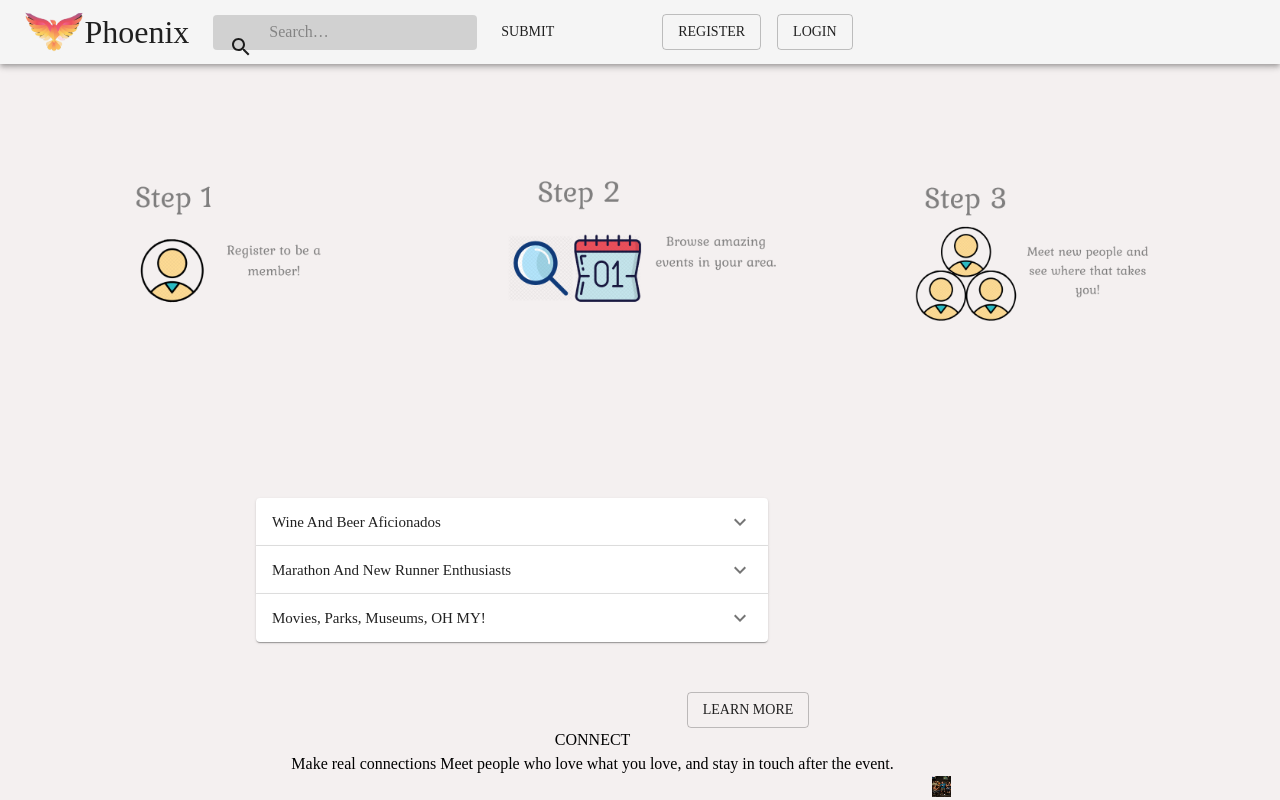
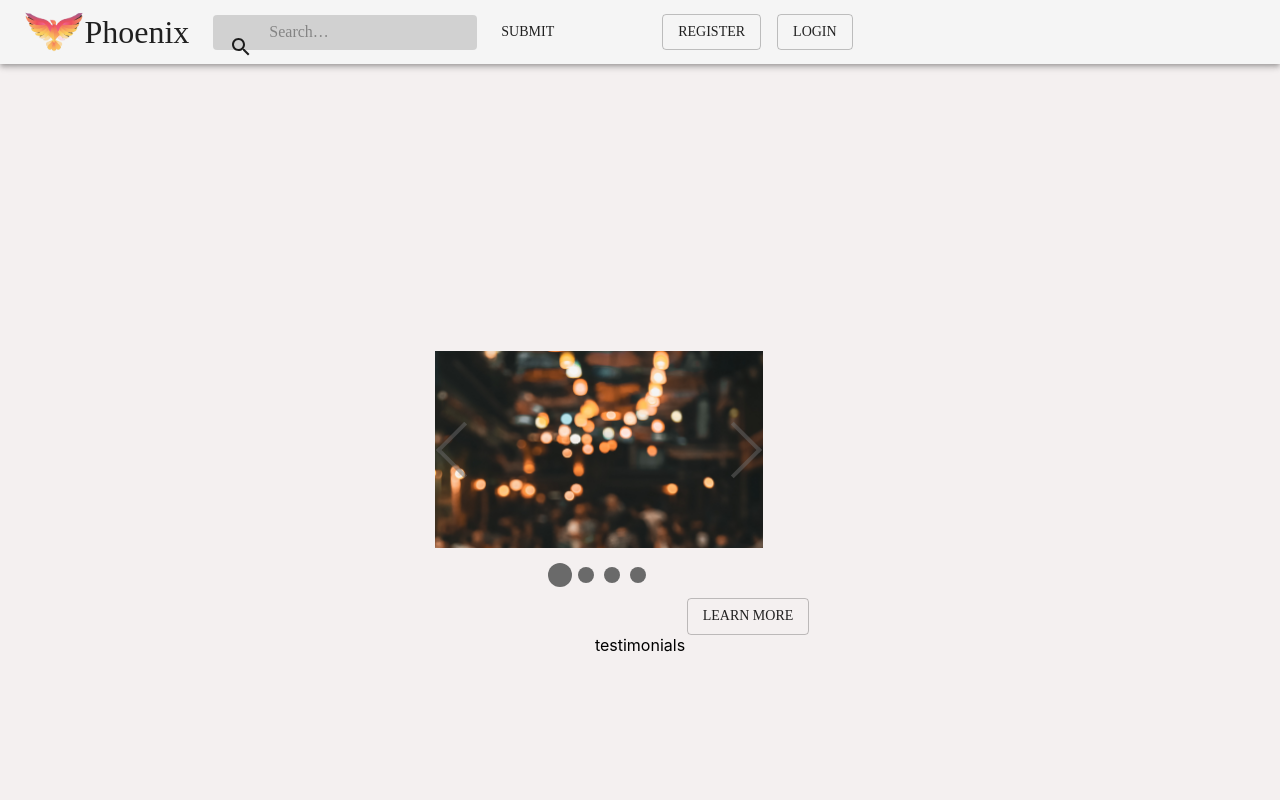
Before and after one commit to BloomTech-Labs/phoenix-fe, a React (Create React App) app: page / in a window 1280 px wide. Shown: the top 800 px of the page. Built offline with nearby package versions, Linux system fonts and the light colour scheme; a web font is replaced by a local one.

Commit message:
New Slider of Pictures feature  on Landing page, replaces carousel

```diff
--- a/package.json
+++ b/package.json
@@ -18,6 +18,7 @@
     "moment": "^2.24.0",
     "react": "^16.13.0",
     "react-addons-css-transition-group": "^15.6.2",
+    "react-awesome-slider": "^4.1.0",
     "react-dom": "^16.12.0",
     "react-ga": "^2.7.0",
     "react-hook-form": "^5.1.1",
--- a/src/components/LandPageCarousel.js
+++ /dev/null
@@ -1,52 +0,0 @@
-import React, { useState } from "react";
-import LandPageCarouselStyles from "../styles/LandPageCarouselStyles";
-import carousel1blurrparty from "../images/carousel1blurrparty.jpg";
-import carousel2marathon from "../images/carousel2marathon.jpg";
-import carousel3couplepark from "../images/carousel3couplepark.jpg";
-import Typography from '@material-ui/core/Typography';
-import Button from '@material-ui/core/Button';
-
-const images = [carousel1blurrparty, carousel2marathon, carousel3couplepark];
-
-export default function LandPageCarousel() {
-  const useStyles = LandPageCarouselStyles;
-  const classes = useStyles();
-
-  const [selectedImage, setSelecedImage] = useState(0);
-
-  const handleBackImage = () => {
-    if (selectedImage > 0) {
-      setSelecedImage(selectedImage - 1);
-    }
-  };
-
-  const handleNextImage = () => {
-    if (selectedImage < images.length - 1) {
-      setSelecedImage(selectedImage + 1);
-    }
-  };
-
-  return (
-    <div className={classes.root}>
-      <div className={classes.carousel}>
-        <span className={classes.buttonCarousel}>
-        <Typography className={classes.heading}>
-        <Button  variant="outlined"
-         onClick={handleBackImage}>Back</Button>
-          </Typography>
-        </span>
-        <img
-          src={images[selectedImage]}
-          alt="blurred party people"
-          className={classes.carousel}
-        />
-        <span className={classes.buttonCarousel}>
-        <Typography className={classes.heading}>
-        <Button  variant="outlined"
-           onClick={handleNextImage}>Next</Button>
-           </Typography>
-        </span>
-      </div>
-    </div>
-  );
-}
--- a/src/components/Landing/Carosel/Panels.js
+++ /dev/null
@@ -1,67 +0,0 @@
-import React from "react";
-import MockEventStyles from '../../../styles/MockEventsStyles';
-import ExpansionPanel from '@material-ui/core/ExpansionPanel';
-import ExpansionPanelSummary from '@material-ui/core/ExpansionPanelSummary';
-import ExpansionPanelDetails from '@material-ui/core/ExpansionPanelDetails';
-import Typography from '@material-ui/core/Typography';
-import ExpandMoreIcon from '@material-ui/icons/ExpandMore';
-import Button from '@material-ui/core/Button';
-import CardMedia from '@material-ui/core/CardMedia';
-import CardActionArea from '@material-ui/core/CardActionArea';
-
-import Wine from '../../../images/carousel1blurrparty.jpg'
-import Marathn from '../../../images/carousel2marathon.jpg'
-import Museum from '../../../images/carousel3couplepark.jpg'
-
-
-export default function MockEvents(){
-  const useStyles = MockEventStyles;
-  const classes = useStyles();
-  const data = [
-        {img: `${Wine}`,
-        title: "Wine And Beer Aficionados",
-        content: "Whether you are new to wine tasting or beer sampling or a long time connoisseur, please join us for a fun filled night of connecting with new friends or reuniting with past friends sampling local varieties and enjoying a live local band."},
-        {img: `${Marathn}`,
-        title: "Marathon And New Runner Enthusiasts",
-        content: "Whether you are new to marathons or running as a sport or a long time member, please join us for a fun filled night of connecting with new friends or reuniting with past friends sampling nutrition supplements, trying out new training equipment."},
-        {img: `${Museum}`,
-        title: "Movies, Parks, Museums, OH MY!",
-        content: "Whether you are new to attending Movie Premiers, Specialty Parks or Museums  or you are a long time fan, please join us for a fun filled night. Connect with new friends or reunite with past friends by watching new movie trailers, video tours of the best parks and museums while enjoying light snacks and beverages."}
-    ]
-    return(
-       <div className={classes.root}>
-           {data.map(i => (
-        <ExpansionPanel>
-            <ExpansionPanelSummary
-            expandIcon={<ExpandMoreIcon />}
-            aria-controls="panel1a-content"
-            id="panel1a-header">
-                 <Typography className={classes.heading}>{i.title}</Typography>
-            </ExpansionPanelSummary>
-                 <ExpansionPanelDetails>
-
-                    <Typography>{i.content}
-                    <div>
-                    <Button  variant="outlined" href="/events" >
-                        More about the event here</Button>
-                    </div>
-                    </Typography>
-                    <CardActionArea>
-
-                    <CardMedia
-                        className={classes.media}
-                        image={i.img}
-                        title={i.title}
-                    />
-
-                    </CardActionArea>
-
-        </ExpansionPanelDetails>
-      </ExpansionPanel>
-           ))}
-
-
-
-       </div>
-    )
-};
--- a/src/components/Landing/LandingPage.js
+++ b/src/components/Landing/LandingPage.js
@@ -1,13 +1,11 @@
 import React from "react";
 import { makeStyles } from "@material-ui/core/styles";
-import HowToBar from "../../images/howtobarphoenixlanding.png";
-import LandingPagePeople from "../../images/LandingPagePeople.jpg";
-import Calendar from "../../images/calTrans.png";
 import CTAbutton from "./CTAbutton";
-import LandPageCarousel from "../LandPageCarousel";
-import MockEvents from "../MockEvents";
-import LandingPageTestimony from "./LandingPageTestimony";
-import Panels from '../Landing/Carosel/Panels'
+import { Slider } from "./Slider/Slider";
+import blurParty from "../../images/carousel1blurrparty.jpg";
+import marathon from "../../images/carousel2marathon.jpg";
+import couplePark from "../../images/carousel3couplepark.jpg";
+import barScene from "../../images/carousel4barscene.jpg";
 
 const useStyles = makeStyles((theme) => ({
   root: {
@@ -22,19 +20,19 @@ const useStyles = makeStyles((theme) => ({
     flexDirection: "row",
     justifyContent: "center",
     margin: "50px 0 0 13.5rem",
-    [theme.breakpoints.up('md')]: {},
+    [theme.breakpoints.up("md")]: {},
   },
   firstthird: {
     maxWidth: "80%",
     display: "flex",
     justifyContent: "center",
     flexDirection: "row",
-    [theme.breakpoints.up('md')]: {},
+    [theme.breakpoints.up("md")]: {},
   },
   howtobar: {
     margin: "5rem",
     width: "80%",
-    [theme.breakpoints.up('md')]: {},
+    [theme.breakpoints.up("md")]: {},
   },
   banner: {
     display: "flex",
@@ -74,45 +72,50 @@ const useStyles = makeStyles((theme) => ({
     // opacity: "0.5",
     [theme.breakpoints.down("sm")]: {},
   },
-  caltrans: {
-    maxWidth: "80%",
-  }
-
+  imageContainer: {
+    display: "flex",
+    alignItems: "center",
+    width: "300px",
+    height: "100px",
+    justifyContent: "center",
+  },
+  carousel: {
+    width: "100%",
+    height: "300px",
+    justifyContent: "center",
+    alignItems: "center",
+    display: "flex",
+  },
 }));
 
 export default function PrimarySearchAppBar() {
   const classes = useStyles();
 
+  const media = [
+    {
+      source: blurParty,
+    },
+    {
+      source: marathon,
+    },
+    {
+      source: couplePark,
+    },
+    {
+      source: barScene,
+    },
+  ];
+
   return (
     <main className={classes.root}>
-      <img src={HowToBar} alt="how to bar" className={classes.howtobar} />
       <div className={classes.firstthird}>
-        <Panels/>
+        <Slider media={media}></Slider>
       </div>
       <div className={classes.cta}>
         <CTAbutton />
       </div>
-      <div>
-      </div>
-      <div className={classes.banner}>
-        <div style={{ display: "flex", justifyContent: "flex-center" }}>
-          <LandingPageTestimony />
-          <div>
-          <img
-            src={LandingPagePeople}
-            alt="inclusive svg people"
-            className={classes.svg}
-          />
-          {/* <img
-                src={Calendar}
-                alt="inclusive svg people"
-                className={classes.caltrans}
-              /> */}
-          </div>
-        </div>
-        <div className={classes.bannerDivRight}>
-        </div>
-      </div>
+      <div></div>
+      <div className={classes.banner}>testimonials</div>
     </main>
   );
 }
--- /dev/null
+++ b/src/components/Landing/Slider/Slider.js
@@ -0,0 +1,7 @@
+import React from "react";
+import AwesomeSlider from 'react-awesome-slider';
+import 'react-awesome-slider/dist/styles.css';
+
+export const Slider = ({  children, ...props }) => {
+  return <AwesomeSlider {...props}>{children}</AwesomeSlider>;
+};
--- a/src/components/MockEvents.js
+++ /dev/null
@@ -1,75 +0,0 @@
-import React from "react";
-import MockEventStyles from '../styles/MockEventsStyles';
-import ExpansionPanel from '@material-ui/core/ExpansionPanel';
-import ExpansionPanelSummary from '@material-ui/core/ExpansionPanelSummary';
-import ExpansionPanelDetails from '@material-ui/core/ExpansionPanelDetails';
-import Typography from '@material-ui/core/Typography';
-import ExpandMoreIcon from '@material-ui/icons/ExpandMore';
-import Button from '@material-ui/core/Button';
-
-
-export default function MockEvents(){
-  const useStyles = MockEventStyles;
-  const classes = useStyles();
-
-    return(
-       <div className={classes.root}>
-
-           <ExpansionPanel>
-        <ExpansionPanelSummary
-          expandIcon={<ExpandMoreIcon />}
-          aria-controls="panel1a-content"
-          id="panel1a-header"
-        >
-          <Typography className={classes.heading}>Wine And Beer Aficionados</Typography>
-        </ExpansionPanelSummary>
-        <ExpansionPanelDetails>
-          <Typography>
-           Whether you are new to wine tasting or beer sampling or a long time connoisseur, please join us for a fun filled night of connecting with new friends or reuniting with past friends sampling local varieties and enjoying a live local band.
-           <Button  variant="outlined" href="/events" >
-  More about the event here
-  </Button>
-          </Typography>
-          <div>
-
-          </div>
-        </ExpansionPanelDetails>
-      </ExpansionPanel>
-      <ExpansionPanel>
-        <ExpansionPanelSummary
-          expandIcon={<ExpandMoreIcon />}
-          aria-controls="panel1a-content"
-          id="panel1a-header"
-        >
-          <Typography className={classes.heading}>Marathon And New Runner Enthusiasts</Typography>
-        </ExpansionPanelSummary>
-        <ExpansionPanelDetails>
-          <Typography>
-          Whether you are new to marathons or running as a sport or a long time member, please join us for a fun filled night of connecting with new friends or reuniting with past friends sampling nutrition supplements, trying out new training equipment.
-          <Button  variant="outlined" href="/events" >
-  More about the event here
-  </Button>
-          </Typography>
-        </ExpansionPanelDetails>
-      </ExpansionPanel>
-      <ExpansionPanel>
-        <ExpansionPanelSummary
-          expandIcon={<ExpandMoreIcon />}
-          aria-controls="panel1a-content"
-          id="panel1a-header"
-        >
-          <Typography className={classes.heading}>Movies, Parks, Museums, OH MY!</Typography>
-        </ExpansionPanelSummary>
-        <ExpansionPanelDetails>
-          <Typography>
-          Whether you are new to attending Movie Premiers, Specialty Parks or Museums  or you are a long time fan, please join us for a fun filled night. Connect with new friends or reunite with past friends by watching new movie trailers, video tours of the best parks and museums while enjoying light  snacks and beverages.
-          <Button variant="outlined" href="/events" >
-  More about the event here
-  </Button>
-          </Typography>
-        </ExpansionPanelDetails>
-      </ExpansionPanel>
-
-       </div>
-    )
-};
--- a/src/styles/LandPageCarouselStyles.js
+++ /dev/null
@@ -1,28 +0,0 @@
-import { makeStyles } from "@material-ui/core/styles";
-
-const LandPageCarouselStyles = makeStyles(theme => ({
-  root: {
-    width: "40%",
-    display: "flex",
-    flexDirection: "row",
-    [theme.breakpoints.up('md')]: {},
-  },
-  carousel: {
-    width: "65%",
-    display: "flex",
-    margin: "2rem",
-    [theme.breakpoints.up('md')]: {},
-  },
-  buttonCarousel: {
-    display: "flex",
-    alignItems: "center",
-    margin: "1rem",
-    [theme.breakpoints.up('md')]: {},
-  },
-  heading: {
-    fontSize: theme.typography.pxToRem(15),
-    fontWeight: theme.fontWeightRegular,
-  },
-}));
-
-export default LandPageCarouselStyles;
```
Also changed, not shown: src/App.js (+2 -8 lines), src/components/Landing/Carosel/Sel.js (deleted, +0 -21 lines), src/styles/SliderStyles.js (added), 1 other file (tests, documents, lock files or other folders).
